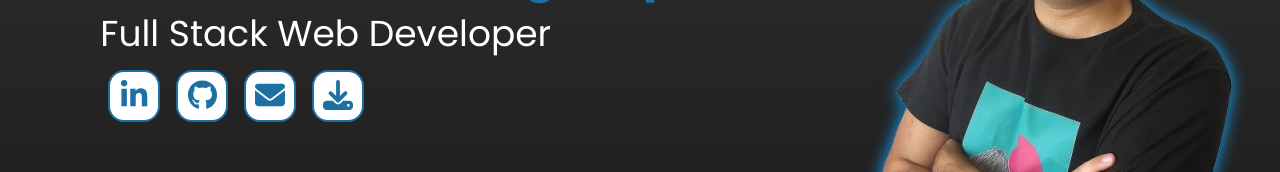
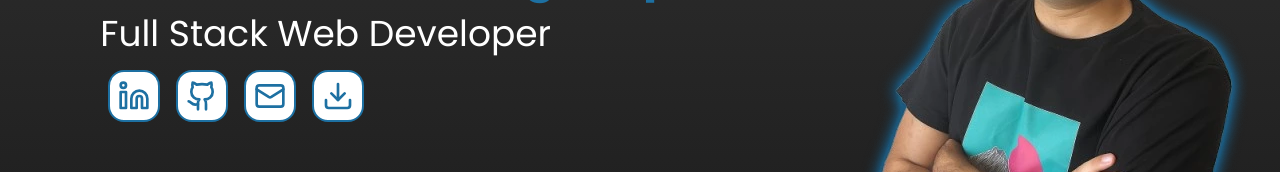
Before and after one commit to PierluigiPapa/proj-pier-portfolio, a React (Vite) app: page / in a window 1280 px wide. Shown: the part 430-602 px from the top of the page. Built offline with nearby package versions, Linux system fonts and the light colour scheme.

Commit message:
added Lucide icons on project

```diff
--- a/package.json
+++ b/package.json
@@ -11,11 +11,9 @@
     "preview": "vite preview"
   },
   "dependencies": {
-    "@fortawesome/free-brands-svg-icons": "^6.7.2",
-    "@fortawesome/free-solid-svg-icons": "^6.7.2",
-    "@fortawesome/react-fontawesome": "^0.2.2",
     "@tailwindcss/vite": "^4.1.1",
     "framer-motion": "^12.6.5",
+    "lucide-react": "^0.562.0",
     "react": "^19.0.0",
     "react-dom": "^19.0.0",
     "react-router-dom": "^7.4.1",
--- a/src/components/Footer.tsx
+++ b/src/components/Footer.tsx
@@ -1,5 +1,4 @@
-import { faArrowUp } from '@fortawesome/free-solid-svg-icons';
-import { FontAwesomeIcon } from '@fortawesome/react-fontawesome';
+import { ArrowUp } from 'lucide-react';
 import Logo from '../assets/Logo.webp';
 
 export function Footer() {
@@ -80,7 +79,7 @@ export function Footer() {
             onClick={scrollToTop}
             className='block md:hidden text-white text-center active:text-celeste active:transition-colors active:duration-300'
           >
-            <FontAwesomeIcon icon={faArrowUp} className='text-xl my-2' />
+            <ArrowUp className='text-xl my-2' />
           </a>
         </div>
 
--- a/src/components/Header.tsx
+++ b/src/components/Header.tsx
@@ -1,7 +1,6 @@
 import { Link } from 'react-router-dom';
 import { useState } from 'react';
-import { faBars } from '@fortawesome/free-solid-svg-icons/faBars';
-import { FontAwesomeIcon } from '@fortawesome/react-fontawesome';
+import { Menu } from 'lucide-react';
 import Logo from '../assets/Logo.webp';
 
 export function Header() {
@@ -25,7 +24,7 @@ export function Header() {
             onClick={() => setDropdownOpen(!isDropdownOpen)}
             className='text-white p-2 text-2xl active:text-celeste'
           >
-            <FontAwesomeIcon icon={faBars} />
+            <Menu />
           </button>
 
           {isDropdownOpen && (
--- a/src/components/Jumbotron.tsx
+++ b/src/components/Jumbotron.tsx
@@ -1,7 +1,5 @@
 import { useEffect, useState } from 'react';
-import { FontAwesomeIcon } from '@fortawesome/react-fontawesome';
-import { faGithub, faLinkedinIn } from '@fortawesome/free-brands-svg-icons';
-import { faDownload, faEnvelope } from '@fortawesome/free-solid-svg-icons';
+import { Linkedin, Github, Download, Mail } from 'lucide-react';
 import PierluigiPapa from '../assets/PierluigiPapa.webp';
 
 export function Jumbotron() {
@@ -52,39 +50,39 @@ export function Jumbotron() {
             </p>
 
             <div className='my-4 md:flex md:justify-start flex justify-center'>
-              <button
-                className='bg-white text-celeste text-2xl md:text-3xl rounded-2xl border-2 border-celeste transition ease-in-out md:hover:bg-celeste md:hover:text-white md:hover:border-white md:hover:scale-110 mx-2 w-11 h-11 md:w-13 md:h-13'
+              <a
+                href='https://www.linkedin.com/in/pierluigipapa/'
+                target='_blank'
+                className='flex justify-center items-center bg-white text-celeste text-2xl md:text-3xl rounded-2xl border-2 border-celeste transition ease-in-out md:hover:bg-celeste md:hover:text-white md:hover:border-white md:hover:scale-110 mx-2 w-11 h-11 md:w-13 md:h-13'
                 aria-label='LinkedIn'
               >
-                <a href='https://www.linkedin.com/in/pierluigipapa/' target='_blank'>
-                  <FontAwesomeIcon icon={faLinkedinIn} />
-                </a>
-              </button>
+                <Linkedin className='w-6 h-6 md:w-8 md:h-8' />
+              </a>
 
-              <button
-                className='bg-white text-celeste text-2xl md:text-3xl rounded-2xl border-2 border-celeste transition ease-in-out md:hover:bg-celeste md:hover:text-white md:hover:border-white md:hover:scale-110 mx-2 w-11 h-11 md:w-13 md:h-13'
+              <a
+                href='https://github.com/PierluigiPapa'
+                target='_blank'
+                className='flex justify-center items-center bg-white text-celeste text-2xl md:text-3xl rounded-2xl border-2 border-celeste transition ease-in-out md:hover:bg-celeste md:hover:text-white md:hover:border-white md:hover:scale-110 mx-2 w-11 h-11 md:w-13 md:h-13'
                 aria-label='GitHub'
               >
-                <a href='https://github.com/PierluigiPapa' target='_blank'>
-                  <FontAwesomeIcon icon={faGithub} />
-                </a>
-              </button>
+                <Github className='w-6 h-6 md:w-8 md:h-8' />
+              </a>
 
-              <button
-                className='bg-white text-celeste text-2xl md:text-3xl rounded-2xl border-2 border-celeste transition ease-in-out md:hover:bg-celeste md:hover:text-white md:hover:border-white md:hover:scale-110 mx-2 w-11 h-11 md:w-13 md:h-13'
+              <a
+                href='mailto:pierluigipapa9@gmail.com/'
+                target='_blank'
+                className='flex justify-center items-center bg-white text-celeste text-2xl md:text-3xl rounded-2xl border-2 border-celeste transition ease-in-out md:hover:bg-celeste md:hover:text-white md:hover:border-white md:hover:scale-110 mx-2 w-11 h-11 md:w-13 md:h-13'
                 aria-label='Email'
               >
-                <a href='mailto:pierluigipapa9@gmail.com/' target='_blank'>
-                  <FontAwesomeIcon icon={faEnvelope} />
-                </a>
-              </button>
+                <Mail className='w-6 h-6 md:w-8 md:h-8' />
+              </a>
 
               <button
                 onClick={downloadCV}
-                className='bg-white text-celeste text-2xl md:text-3xl rounded-2xl border-2 border-celeste transition ease-in-out md:hover:bg-celeste md:hover:text-white md:hover:border-white md:hover:scale-110 mx-2 w-11 h-11 md:w-13 md:h-13'
+                className='flex justify-center items-center bg-white text-celeste text-2xl md:text-3xl rounded-2xl border-2 border-celeste transition ease-in-out md:hover:bg-celeste md:hover:text-white md:hover:border-white md:hover:scale-110 mx-2 w-11 h-11 md:w-13 md:h-13'
                 aria-label='Download'
               >
-                <FontAwesomeIcon icon={faDownload} />
+                <Download className='w-6 h-6 md:w-8 md:h-8' />
               </button>
             </div>
           </div>
--- a/src/models/Services.ts
+++ b/src/models/Services.ts
@@ -1,7 +1,7 @@
-import { IconDefinition } from '@fortawesome/free-solid-svg-icons';
+import { LucideIcon } from 'lucide-react';
 
 export type Services = {
-  icona: IconDefinition;
+  icona: LucideIcon;
   titolo: string;
   descrizione: string;
   caratteristiche: string[];
--- a/src/pages/PortfolioPage.tsx
+++ b/src/pages/PortfolioPage.tsx
@@ -1,5 +1,4 @@
-import { faAngleDown, faEye } from '@fortawesome/free-solid-svg-icons';
-import { FontAwesomeIcon } from '@fortawesome/react-fontawesome';
+import { ChevronDown, Eye } from 'lucide-react';
 import { motion } from 'framer-motion';
 import { progetti } from '../utility/ProjectData';
 import { ModalPortfolio } from '../components/ModalPortfolio';
@@ -81,7 +80,7 @@ export function PortfolioPage() {
                   }}
                   className='text-white'
                 >
-                  <FontAwesomeIcon icon={faAngleDown} className='text-4xl' />
+                  <ChevronDown className='text-4xl' />
                 </motion.div>
               </motion.div>
             </div>
@@ -128,10 +127,10 @@ export function PortfolioPage() {
 
                 <div className='flex justify-center items-center mt-auto mb-3'>
                   <button
-                    className='h-10 w-40 bg-white rounded-xl border-2 text-celeste hover:bg-celeste hover:text-white transition ease-in-out'
+                    className='h-10 w-40 bg-white rounded-xl border-2 text-celeste hover:bg-celeste hover:text-white transition ease-in-out flex justify-center items-center'
                     onClick={() => openModal(progetto)}
                   >
-                    <FontAwesomeIcon icon={faEye} className='mr-1' />
+                    <Eye className='mr-2 w-5 h-5' />
                     <span>Dettagli</span>
                   </button>
                 </div>
--- a/src/pages/ServiziPage.tsx
+++ b/src/pages/ServiziPage.tsx
@@ -2,8 +2,7 @@ import { motion, useInView } from 'framer-motion';
 import { useEffect, useState, useRef } from 'react';
 import { services } from '../utility/ServicesData';
 import { processo } from '../utility/ProcessoLavorativo';
-import { FontAwesomeIcon } from '@fortawesome/react-fontawesome';
-import { faCircleCheck } from '@fortawesome/free-solid-svg-icons/faCircleCheck';
+import { CircleCheck } from 'lucide-react';
 
 export function ServiziPage() {
   const [isVisible, setIsVisible] = useState(false);
@@ -86,7 +85,7 @@ export function ServiziPage() {
                 },
               }}
             >
-              <FontAwesomeIcon icon={service.icona} />
+              <service.icona />
             </motion.div>
 
             <motion.h3
@@ -153,7 +152,7 @@ export function ServiziPage() {
                       transition: { duration: 0.3 },
                     }}
                   >
-                    <FontAwesomeIcon icon={faCircleCheck} className='mt-1' />
+                    <CircleCheck className='mt-1' />
                   </motion.div>
                   <span>{feature}</span>
                 </motion.li>
--- a/src/utility/ServicesData.ts
+++ b/src/utility/ServicesData.ts
@@ -1,9 +1,9 @@
-import { faLaptop, faCogs } from '@fortawesome/free-solid-svg-icons';
+import { Laptop, Settings } from 'lucide-react';
 import { Services } from '../models/Services';
 
 export const services: Services[] = [
   {
-    icona: faLaptop,
+    icona: Laptop,
     titolo: 'Sviluppo Siti Web',
     descrizione:
       'Creazione di siti web personalizzati, responsive e ottimizzati per diverse esigenze aziendali e professionali.',
@@ -15,7 +15,7 @@ export const services: Services[] = [
     ],
   },
   {
-    icona: faCogs,
+    icona: Settings,
     titolo: 'Sviluppo Backend e Integrazione API',
     descrizione:
       'Sviluppo di soluzioni backend scalabili e integrazione di API per connettere il sito a sistemi esterni.',
```
Also changed, not shown: src/components/ModalPortfolio.tsx (+10 -15 lines), 1 other file (tests, documents, lock files or other folders).
